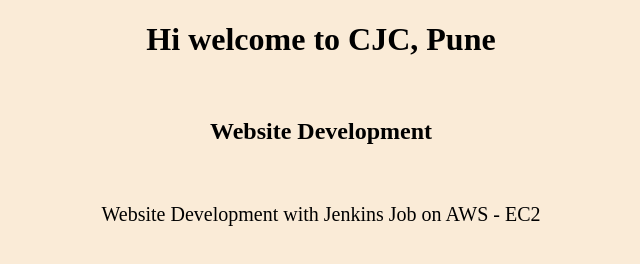
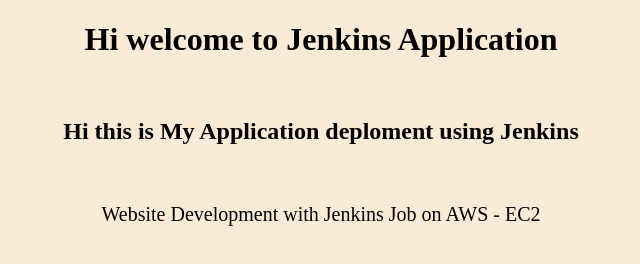
Before and after one commit to kradars/jenkinsTrialRepo, a plain HTML site: page index.html in a window 1280 px wide. Shown: the whole page, without its empty margins (319-959 px from the left). Drawn offline with Linux system fonts and the light colour scheme.

Commit message:
Update index.html

```diff
--- a/index.html
+++ b/index.html
@@ -26,9 +26,9 @@ p{
 </head>
 
 <body>
-    <h1>Hi welcome to CJC, Pune</h1>
+    <h1>Hi welcome to Jenkins Application</h1>
     <br>
-   <h2> Website Development </h2>
+   <h2> Hi this is My Application deploment using Jenkins</h2>
    <br>
    <p> Website Development with Jenkins Job on AWS - EC2</p>
 </body>
```
